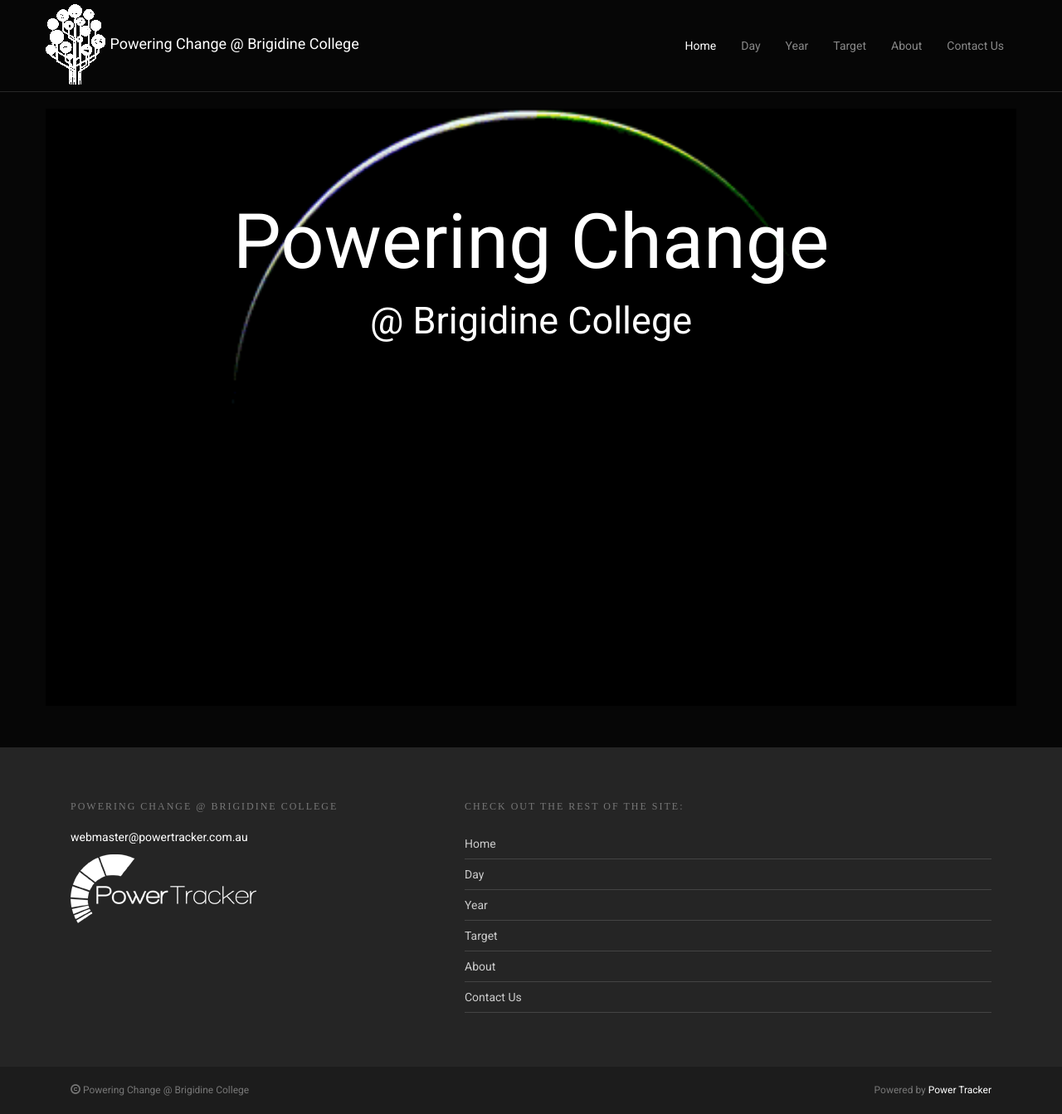
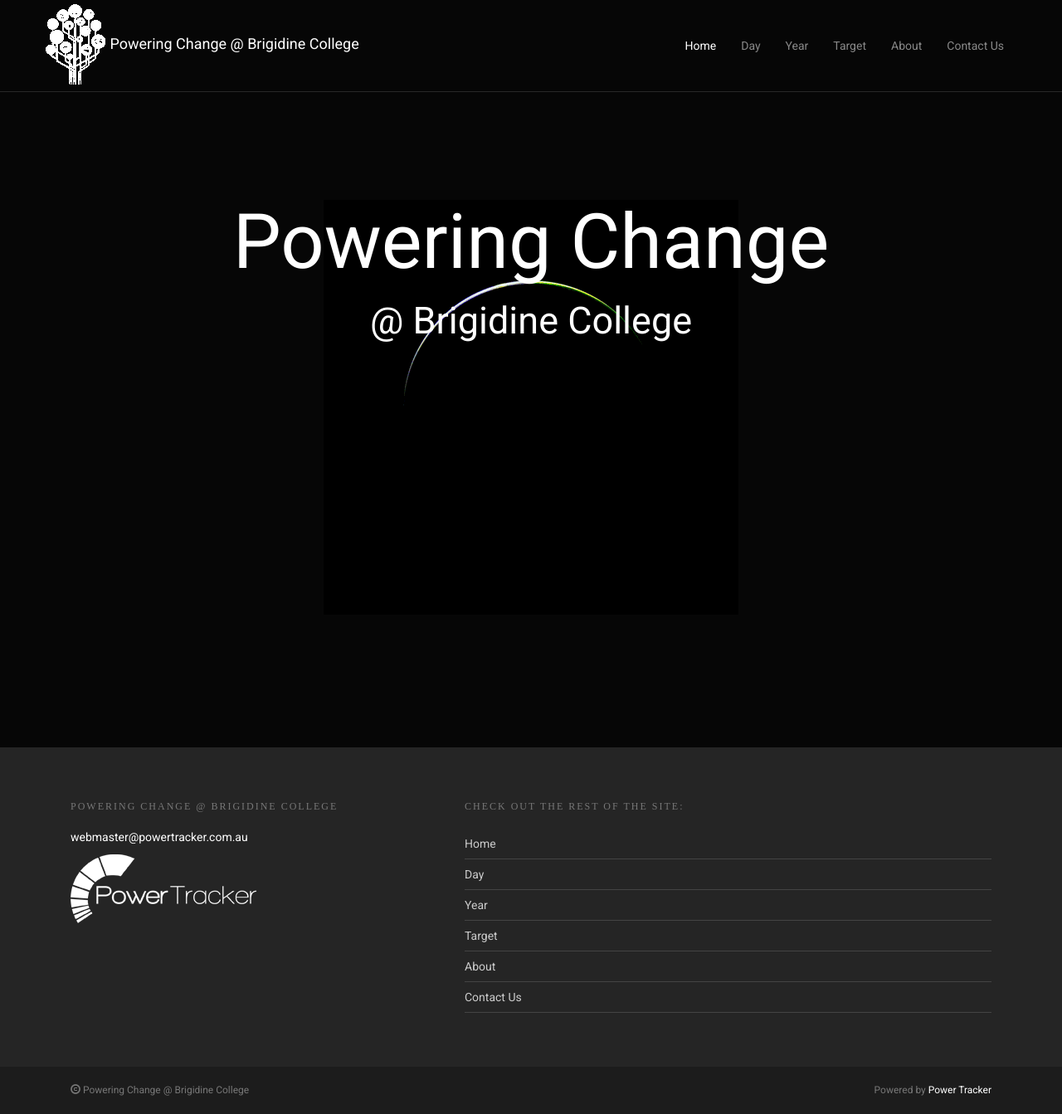
Before and after one commit to samyalv04/brigidine.powertracker.com.au, a Jekyll site: the page built from index.html, in a window 1280 px wide. Shown: the whole page at 83% size. Built offline with Jekyll 4.4.1, drawn with Linux system fonts in a browser that asks for light colours.

Commit message:
Do not resize moving earth

```diff
--- a/_sass/_main.scss
+++ b/_sass/_main.scss
@@ -14,7 +14,7 @@ body {
     background-image: url(/images/earthmoving.gif);
     background-position: center;
     background-repeat: no-repeat;
-    background-size: cover;
+    //background-size: cover;
 }
 
 .page-home {
```
